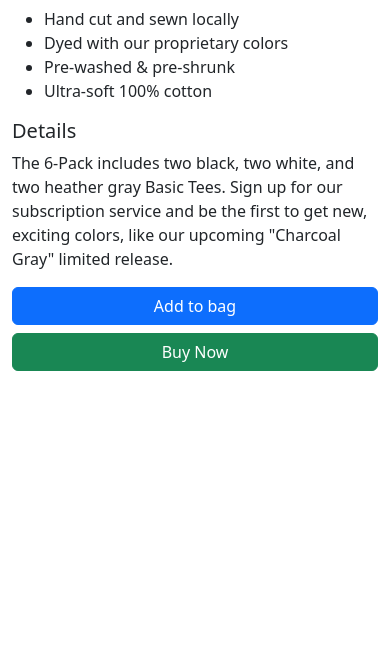
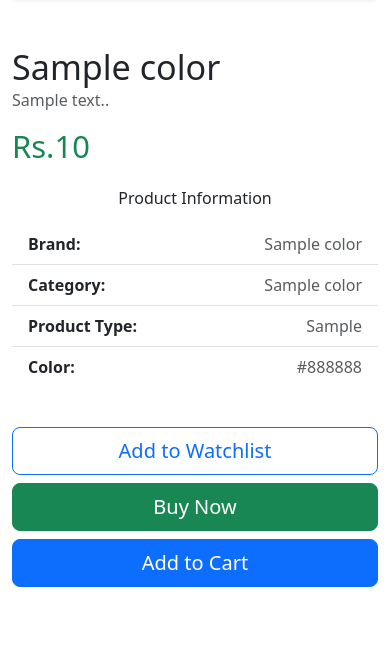
Before and after one commit to MethRathnayake/Grip-Store, a PHP site: page /singleProductView.php?s=10 in a window 390 px wide. Shown: the part 710-1369 px from the top of the page. Before the commit the page ends 1081 px from the top, so only its background shows below. Run offline with PHP 8.4, Linux system fonts and the light colour scheme; tables that the repository leaves empty or names only in its code hold one stand-in row (values such as "Sample post"); some libraries are stand-ins or nearby versions.

Commit message:
2025/03/16

```diff
--- a/Navbar.php
+++ b/Navbar.php
@@ -21,7 +21,7 @@
 
       <!-- User menu -->
       <div class="flex items-center space-x-4">
-        <button class="p-1 text-gray-500 hover:text-gray-700 focus:ring-2 focus:ring-blue-500">
+        <button href="userOrders.php" class="p-1 text-gray-500 hover:text-gray-700 focus:ring-2 focus:ring-blue-500">
         Orders <i class="fa-solid fa-truck-fast"></i>
         </button>
 
--- a/cart.php
+++ b/cart.php
@@ -6,6 +6,8 @@
     <title>Shopping Cart</title>
 
     <link href="https://cdn.jsdelivr.net/npm/bootstrap@5.3.0/dist/css/bootstrap.min.css" rel="stylesheet">
+    <link href="https://cdnjs.cloudflare.com/ajax/libs/font-awesome/6.5.0/css/all.min.css" rel="stylesheet">
+
     <link rel="icon" type="image/x-icon" href="Resorces/icon.ico">
 </head>
 <body onload="loadCart();">
--- a/singleProductView.php
+++ b/singleProductView.php
@@ -1,67 +1,106 @@
+<?php
+
+session_start();
+
+include "connection.php";
+
+$stock_id = $_GET["s"];
+
+$q = "SELECT * FROM `stock` INNER JOIN `product` ON `stock`.product_id = `product`.product_id INNER JOIN
+`brand` ON `product`.brand_id = `brand`.brand_id INNER JOIN `category` ON `product`.category_id = `category`.category_id
+INNER JOIN `product_type` ON `product_type`.product_type_id = `product`.product_type_id INNER JOIN
+`color` ON `product`.color_id = `color`.color_id WHERE `stock`.stock_id = '".$stock_id."' " ;
+
+ $rs = Database::search($q);
+ $d = $rs->fetch_assoc();
+
+
+
+?>
+
+
+
 <!DOCTYPE html>
 <html lang="en">
 <head>
   <meta charset="UTF-8">
   <meta name="viewport" content="width=device-width, initial-scale=1.0">
-    <title>Product Page</title>
-    <link href="https://cdn.jsdelivr.net/npm/bootstrap@5.3.0/dist/css/bootstrap.min.css" rel="stylesheet">
+  <title><?php echo $d["product_name"] ?></title>
+  <link href="https://cdn.jsdelivr.net/npm/bootstrap@5.3.0-alpha1/dist/css/bootstrap.min.css" rel="stylesheet">
+  <link href="https://cdnjs.cloudflare.com/ajax/libs/font-awesome/6.5.0/css/all.min.css" rel="stylesheet">
+
 </head>
 <body>
 
-<?php  ?>
-    <div class="container mt-5">
+
+<?php
+include "navbar.php";
+
+?>
+
 <!-- Breadcrumb -->
+<nav class="mt-5 ms-4" aria-label="breadcrumb">
+  <ol class="breadcrumb">
+    <li class="breadcrumb-item"><?php echo $d["brand_name"] ?><a href="#"></a></li>
+    <li class="breadcrumb-item"><a href="#"><?php echo $d["category_name"] ?></a></li>
+    <li class="breadcrumb-item"><a href="#"><?php echo $d["product_type"] ?></a></li>
 
+    <li class="breadcrumb-item active" aria-current="page"><?php echo $d["product_name"] ?></li>
+  </ol>
+</nav>
 
-        <!-- Product Content -->
+<!-- Product Section -->
+<div class="container my-5">
   <div class="row">
-            <!-- Product Images -->
-            <div class="col-lg-6">
-                <div class="row mb-3">
-                    <div class="col-12 mb-3">
-                        <img src="ProductImg/67939889ce6e2.png" alt="Main Product Image" class="img-fluid rounded">
-                    </div>
-                    <!-- <div class="col-4">
-                        <img src="ProductImg/679398df51ffa.png" alt="Image 1" class="img-fluid rounded">
-                    </div>
-                    <div class="col-4">
-                        <img src="https://via.placeholder.com/150" alt="Image 2" class="img-fluid rounded">
-                    </div>
-                    <div class="col-4">
-                        <img src="https://via.placeholder.com/150" alt="Image 3" class="img-fluid rounded">
-                    </div> -->
-                </div>
+    <!-- Product Image -->
+    <div class="col-md-6">
+      <img src="<?php echo $d["path"] ?>" style="height: 500px;" alt="Product Image" class="img-fluid rounded shadow-sm">
     </div>
 
     <!-- Product Details -->
-            <div class="col-lg-6">
-                <h2 class="mb-3">Basic Tee 6-Pack</h2>
-                <p class="text-muted">$192</p>
+    <div class="col-md-6">
+      <h1 class="display-4 mt-5"><?php echo $d["product_name"] ?></h1>
+      <p class="text-muted"><?php echo $d["description"] ?>.</p>
+
+      <h3 class="text-success mt-3 display-5">Rs.<?php echo number_format($d["price"]); ?></h3>
+
+       <!-- Product Info (Brand, Category, Product Type, Color) -->
+<div class="my-4">
+  <h5 class="text-center mb-3">Product Information</h5>
+  <ul class="list-group list-group-flush">
+    <li class="list-group-item d-flex justify-content-between align-items-center">
+      <strong>Brand:</strong>
+      <span class="text-muted"><?php echo $d["brand_name"] ?></span>
+    </li>
+    <li class="list-group-item d-flex justify-content-between align-items-center">
+      <strong>Category:</strong>
+      <span class="text-muted"><?php echo $d["category_name"] ?></span>
+    </li>
+    <li class="list-group-item d-flex justify-content-between align-items-center">
+      <strong>Product Type:</strong>
+      <span class="text-muted"><?php echo $d["product_type"] ?></span>
+    </li>
+    <li class="list-group-item d-flex justify-content-between align-items-center">
+      <strong>Color:</strong>
+      <span class="text-muted"><?php echo $d["color_name"] ?></span>
+    </li>
+  </ul>
+</div>
 
 
-                <h5>Highlights</h5>
-                <ul>
-                    <li>Hand cut and sewn locally</li>
-                    <li>Dyed with our proprietary colors</li>
-                    <li>Pre-washed & pre-shrunk</li>
-                    <li>Ultra-soft 100% cotton</li>
-                </ul>
-
-                <h5>Details</h5>
-                <p>The 6-Pack includes two black, two white, and two heather gray Basic Tees. Sign up for our subscription service and be the first to get new, exciting colors, like our upcoming "Charcoal Gray" limited release.</p>
-
-
-                <!-- Add to Bag Button -->
-                <div class="d-grid gap-2">
-                    <button class="btn btn-primary">Add to bag</button>
-                    <button class="btn btn-success">Buy Now</button>
+      <!-- Buttons (Add to Watchlist, Buy Now, Add to Cart) -->
+      <div class="d-grid gap-2 d-md-block my-4 pt-3">
+        <button class="btn btn-outline-primary btn-lg">Add to Watchlist</button>
+        <button class="btn btn-success btn-lg">Buy Now</button>
+        <button class="btn btn-primary btn-lg">Add to Cart</button>
       </div>
     </div>
   </div>
 </div>
 
-    <!-- <script src="https://cdn.tailwindcss.com"></script> -->
 
-    <script src="https://cdn.jsdelivr.net/npm/bootstrap@5.3.0/dist/js/bootstrap.bundle.min.js"></script>
+    <script src="https://cdn.tailwindcss.com"></script>
+
+<script src="https://cdn.jsdelivr.net/npm/bootstrap@5.3.0-alpha1/dist/js/bootstrap.bundle.min.js"></script>
 </body>
 </html>
```
Also changed, not shown: profile.php (+34 -2 lines), userOrders.php (added, +104 -0 lines), ProductImg/67cd44bdb386b.png (added), addToWatchlistProcess.php (added). Lines whose indentation alone changed are shown as unchanged.
